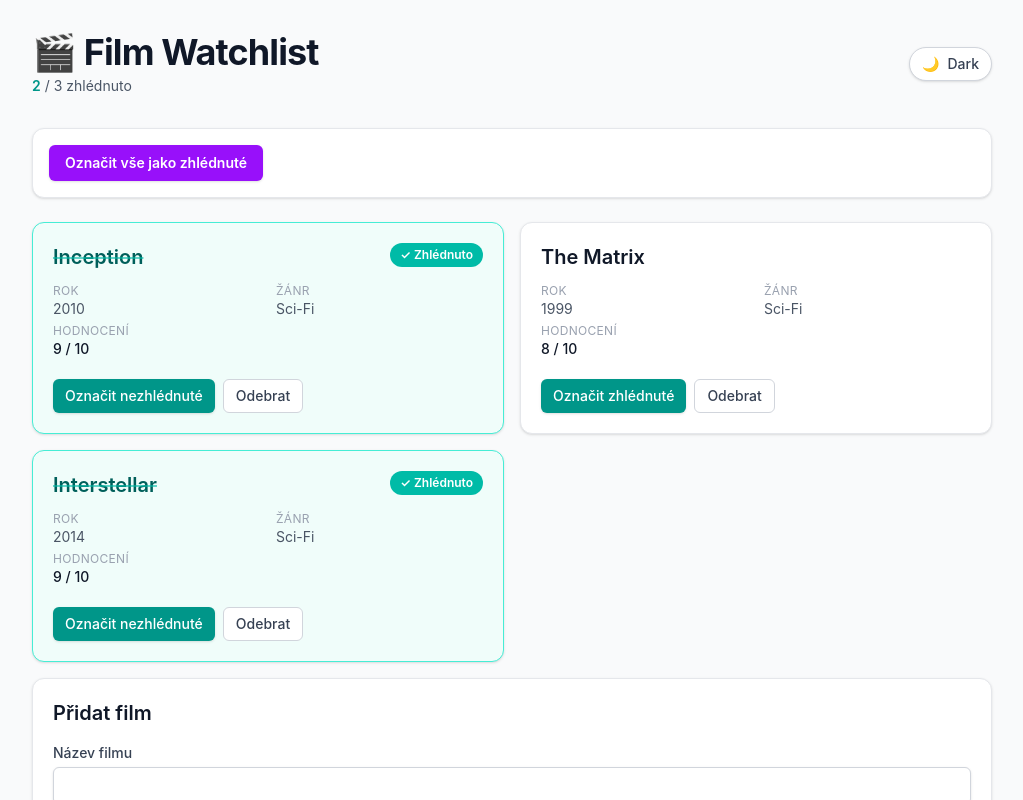
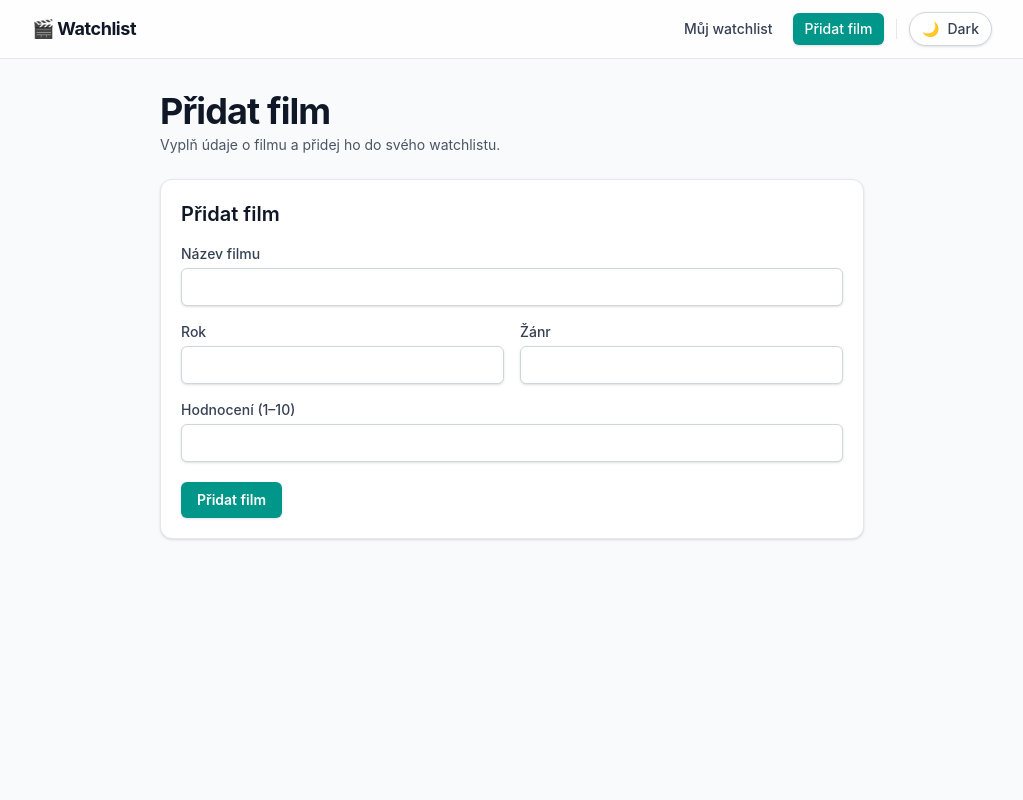
Before and after one commit to prcv00/4IT427_prcv00, a React (Vite) app: page /form in a window 1280 px wide. Shown: the top 800 px of the page, without its empty margins (128-1151 px from the left). Built offline with nearby package versions, Linux system fonts and the light colour scheme.

Commit message:
feat: Úkol 5 – rozdělení na stránky, routing

```diff
--- a/package.json
+++ b/package.json
@@ -12,7 +12,8 @@
   "dependencies": {
     "@tanstack/react-query": "^5.100.11",
     "react": "^19.2.6",
-    "react-dom": "^19.2.6"
+    "react-dom": "^19.2.6",
+    "react-router-dom": "^7.15.1"
   },
   "devDependencies": {
     "@eslint/js": "^10.0.1",
--- a/src/App.tsx
+++ b/src/App.tsx
@@ -1,56 +1,43 @@
-import AddFilmForm from "./components/AddFilmForm";
-import { FilmCard } from "./components/FilmCard";
+import { Navigate, NavLink, Route, Routes } from "react-router-dom";
+import { WatchlistPage } from "./pages/WatchlistPage";
+import { AddFilmPage } from "./pages/AddFilmPage";
 import { ThemeToggle } from "./components/ThemeToggle";
-import { useWatchlist } from "./context/WatchlistContext";
 
 /* Stylingová metoda:  Tailwind CSS */
 function App() {
-  const { films, removeFilm, toggleWatched, markAllAsWatched } = useWatchlist();
-
-  const watchedCount = films.filter((film) => film.watched).length;
-  const totalCount = films.length;
+  const linkClasses = ({ isActive }: { isActive: boolean }) =>
+    [
+      "inline-flex items-center rounded-md px-3 py-1.5 text-sm font-medium transition-colors",
+      isActive
+        ? "bg-teal-600 text-white shadow-sm"
+        : "text-gray-700 hover:bg-gray-100 hover:text-gray-900 dark:text-gray-300 dark:hover:bg-gray-800 dark:hover:text-white",
+    ].join(" ");
 
   return (
     <div className="min-h-screen bg-gray-50 text-gray-900 dark:bg-gray-900 dark:text-gray-100 transition-colors">
-      <main className="mx-auto w-full max-w-5xl px-4 py-8 sm:px-6 lg:px-8">
-        <header className="mb-8 flex flex-col gap-4 sm:flex-row sm:items-center sm:justify-between">
-          <div>
-            <h1 className="text-3xl sm:text-4xl font-bold tracking-tight">
-              🎬 Film Watchlist
-            </h1>
-            <p className="mt-1 text-sm text-gray-600 dark:text-gray-400">
-              <span className="font-semibold text-teal-600 dark:text-teal-300">
-                {watchedCount}
-              </span>{" "}
-              / {totalCount} zhlédnuto
-            </p>
+      <nav className="sticky top-0 z-10 border-b border-gray-200 dark:border-gray-700 bg-white/80 dark:bg-gray-900/80 backdrop-blur">
+        <div className="mx-auto flex w-full max-w-5xl items-center justify-between gap-4 px-4 py-3 sm:px-6 lg:px-8">
+          <div className="flex items-center gap-2">
+            <span className="text-lg font-bold tracking-tight">🎬 Watchlist</span>
           </div>
-          <ThemeToggle />
-        </header>
+          <div className="flex items-center gap-1 sm:gap-2">
+            <NavLink to="/" end className={linkClasses}>
+              Můj watchlist
+            </NavLink>
+            <NavLink to="/form" className={linkClasses}>
+              Přidat film
+            </NavLink>
+            <span className="mx-1 hidden h-5 w-px bg-gray-200 dark:bg-gray-700 sm:block" />
+            <ThemeToggle />
+          </div>
+        </div>
+      </nav>
 
-        <section className="mb-6 rounded-xl border border-gray-200 dark:border-gray-700 bg-white dark:bg-gray-800 p-4 shadow-sm">
-          <button
-            type="button"
-            onClick={markAllAsWatched}
-            className="inline-flex items-center justify-center rounded-md bg-purple-600 px-4 py-2 text-sm font-semibold text-white shadow-sm transition-colors hover:bg-purple-700 focus:outline-none focus-visible:ring-2 focus-visible:ring-purple-400"
-          >
-            Označit vše jako zhlédnuté
-          </button>
-        </section>
-
-        <section className="grid grid-cols-1 gap-4 md:grid-cols-2">
-          {films.map((film) => (
-            <FilmCard
-              key={film.id}
-              {...film}
-              onToggleWatched={() => toggleWatched(film.id)}
-              onRemove={() => removeFilm(film.id)}
-            />
-          ))}
-        </section>
-
-        <AddFilmForm />
-      </main>
+      <Routes>
+        <Route path="/" element={<WatchlistPage />} />
+        <Route path="/form" element={<AddFilmPage />} />
+        <Route path="*" element={<Navigate to="/" replace />} />
+      </Routes>
     </div>
   );
 }
--- a/src/components/AddFilmForm.tsx
+++ b/src/components/AddFilmForm.tsx
@@ -1,5 +1,6 @@
 import { useState } from "react";
 import { useWatchlist } from "../context/WatchlistContext";
+import { useNavigate } from "react-router-dom";
 
 function AddFilmForm() {
   const { addFilm } = useWatchlist();
@@ -15,6 +16,7 @@
   const labelClasses =
     "mb-1 block text-sm font-medium text-gray-700 dark:text-gray-200";
 
+  const navigate = useNavigate();
   return (
     <form
       className="mt-4 rounded-xl border border-gray-200 dark:border-gray-700 bg-white dark:bg-gray-800 p-5 shadow-sm"
@@ -102,6 +104,7 @@
 
       <button
         type="submit"
+        onClick={()=>navigate("/")}
         className="mt-5 inline-flex items-center justify-center rounded-md bg-teal-600 px-4 py-2 text-sm font-semibold text-white shadow-sm transition-colors hover:bg-teal-700 focus:outline-none focus-visible:ring-2 focus-visible:ring-teal-400"
       >
         Přidat film
--- a/src/hooks/useWatchlist.ts
+++ /dev/null
@@ -1,24 +0,0 @@
-import type { Film } from "@/types/film.types"
-import { useEffect, useState } from "react"
-
-export function useWatchlist(initialFilms: Film[]) {
-    const [films, setFilms] = useState<Film[]>(initialFilms)
-
-    function toggleWatched(title: string){
-        return () => (
-            setFilms(prev => prev.map(film =>
-            film.title === title? {...film, watched:!film.watched} : film
-        )))
-    }
-
-    function markAllAsWatched(){
-        return setFilms(prev => prev.map(film => ({...film, watched:true})))
-    }
-
-    useEffect(()=>{
-        const watchedCount = films.filter(f=>f.watched).length;
-        document.title = `Watchlist (${watchedCount}/${films.length} zhlédnuto)`
-    },[films]);
-
-    return {films, toggleWatched, markAllAsWatched}
-}
--- a/src/main.tsx
+++ b/src/main.tsx
@@ -4,13 +4,16 @@
 import './styles/global.css';
 import { WatchlistProvider } from './context/WatchlistContext.tsx';
 import { ThemeProvider } from './context/ThemeContext.tsx';
+import { BrowserRouter } from 'react-router-dom';
 
 createRoot(document.getElementById('root')!).render(
   <StrictMode>
+    <BrowserRouter>
     <ThemeProvider>
       <WatchlistProvider>
         <App />
       </WatchlistProvider>
     </ThemeProvider>
+    </BrowserRouter>
   </StrictMode>
 )
--- /dev/null
+++ b/src/pages/AddFilmPage.tsx
@@ -0,0 +1,18 @@
+import AddFilmForm from "@/components/AddFilmForm";
+
+export function AddFilmPage() {
+  return (
+    <main className="mx-auto w-full max-w-3xl px-4 py-8 sm:px-6 lg:px-8">
+      <header className="mb-6">
+        <h1 className="text-3xl sm:text-4xl font-bold tracking-tight">
+          Přidat film
+        </h1>
+        <p className="mt-1 text-sm text-gray-600 dark:text-gray-400">
+          Vyplň údaje o filmu a přidej ho do svého watchlistu.
+        </p>
+      </header>
+
+      <AddFilmForm />
+    </main>
+  );
+}
--- /dev/null
+++ b/src/pages/WatchlistPage.tsx
@@ -0,0 +1,52 @@
+import { FilmCard } from "@/components/FilmCard";
+import { useWatchlist } from "@/context/WatchlistContext";
+
+export function WatchlistPage() {
+  const { films, removeFilm, toggleWatched, markAllAsWatched } = useWatchlist();
+
+  const watchedCount = films.filter((film) => film.watched).length;
+  const totalCount = films.length;
+
+  return (
+    <main className="mx-auto w-full max-w-5xl px-4 py-8 sm:px-6 lg:px-8">
+      <header className="mb-8">
+        <h1 className="text-3xl sm:text-4xl font-bold tracking-tight">
+          Můj watchlist
+        </h1>
+        <p className="mt-1 text-sm text-gray-600 dark:text-gray-400">
+          <span className="font-semibold text-teal-600 dark:text-teal-300">
+            {watchedCount}
+          </span>{" "}
+          / {totalCount} zhlédnuto
+        </p>
+      </header>
+
+      <div className="mb-6">
+        <button
+          type="button"
+          onClick={markAllAsWatched}
+          className="inline-flex items-center justify-center rounded-md bg-purple-600 px-4 py-2 text-sm font-semibold text-white shadow-sm transition-colors hover:bg-purple-700 focus:outline-none focus-visible:ring-2 focus-visible:ring-purple-400"
+        >
+          Označit vše jako zhlédnuté
+        </button>
+      </div>
+
+      {totalCount === 0 ? (
+        <p className="rounded-xl border border-dashed border-gray-300 dark:border-gray-700 p-8 text-center text-gray-500 dark:text-gray-400">
+          Watchlist je prázdný. Přidej první film.
+        </p>
+      ) : (
+        <section className="grid grid-cols-1 gap-4 md:grid-cols-2">
+          {films.map((film) => (
+            <FilmCard
+              key={film.id}
+              {...film}
+              onToggleWatched={() => toggleWatched(film.id)}
+              onRemove={() => removeFilm(film.id)}
+            />
+          ))}
+        </section>
+      )}
+    </main>
+  );
+}
```
Also changed, not shown: 1 other file (tests, documents, lock files or other folders).
